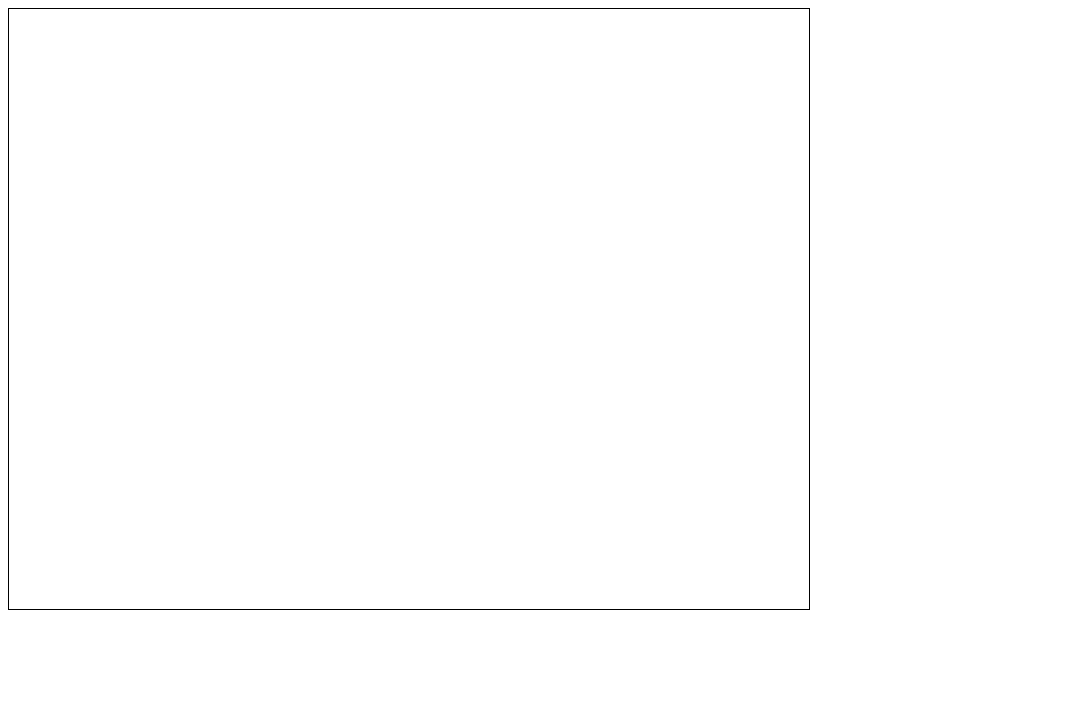
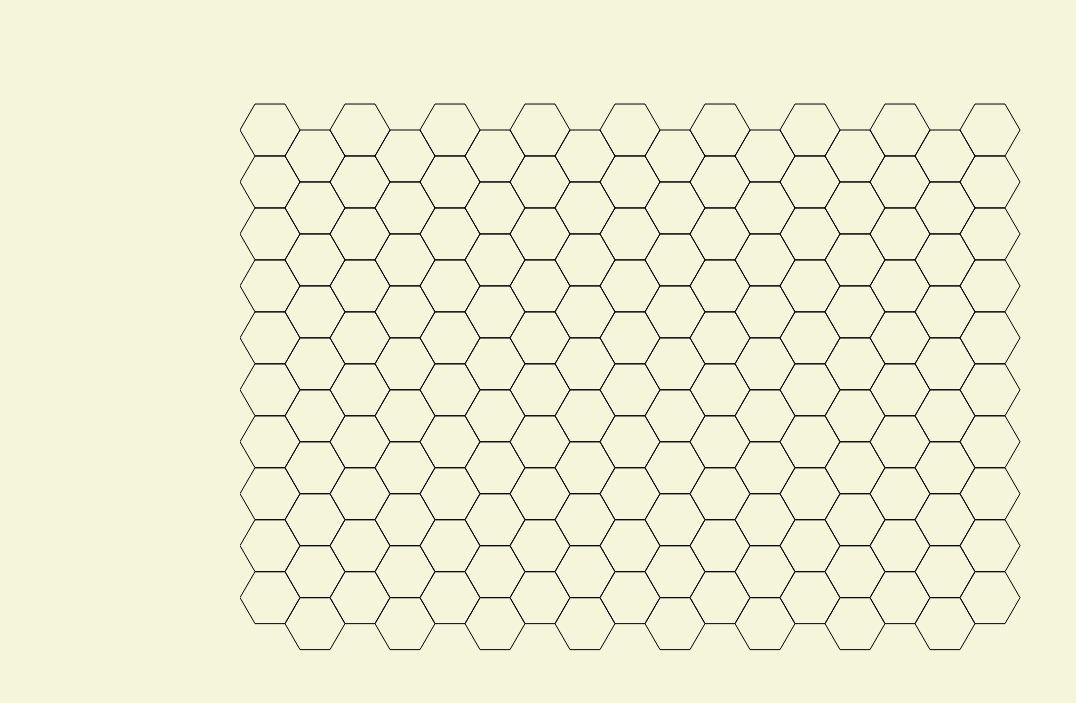
Before and after one commit to TheRealHeli4m/RCade, a website: page index.html in a window 1280 px wide. Shown: the whole page, without its empty margins (0-1076 px from the left). Drawn offline with Linux system fonts and the light colour scheme.

Commit message:
feat: hexagonal grid

```diff
--- a/index.html
+++ b/index.html
@@ -1,5 +1,33 @@
 <!doctype html>
-<canvas width="800" height="600" style="border: 1px solid"></canvas>
+<head>
+    <style>
+        html, body {
+            overflow: hidden;
+            margin: 0;
+            padding: 0;
+            width: 100%;
+            height: 100%;
+        }
+
+        body {
+            display: flex;
+            justify-content: center;
+            align-items: center;
+            background: #F5F5DC;
+        }
+
+        canvas {
+            background: #F5F5DC;
+            display: block;
+            border: none !important;
+            outline: none;
+        }
+
+    </style>
+</head>
+<body>
+    <canvas width="800" height="600" style="border: 1px solid"></canvas>
+</body>
 <script>
     const canvas = document.querySelector("canvas");
     const ctx = canvas.getContext("2d");
@@ -7,10 +35,20 @@
     const others = {};
     const socket = new WebSocket(location.origin.replace("http", "ws"));
 
+    const getRandomColor = () => {
+        const r = Math.floor(Math.random() * 256);
+        const g = Math.floor(Math.random() * 256);
+        const b = Math.floor(Math.random() * 256);
+
+        return `rgb(${r}, ${g}, ${b})`;
+    }
+
+    const dotColour = getRandomColor();
+
     canvas.addEventListener("pointermove", (e) => {
         const positionData = {
             type: "UPDATE_POSITION",
-            payload: { id: me, x: e.offsetX, y: e.offsetY }
+            payload: { id: me, x: e.offsetX, y: e.offsetY, colour: dotColour },
         }
         if (socket.readyState !== WebSocket.OPEN) return;
         socket.send(JSON.stringify(positionData));
@@ -29,8 +67,8 @@
                     if (socket.readyState !== WebSocket.OPEN) return;
                     socket.send(JSON.stringify(identifier));
                 case "UPDATE_POSITION":
-                    const { id, x, y } = data.payload;
-                    others[id] = { x, y };
+                    const { id, x, y, colour } = data.payload;
+                    others[id] = { x, y, colour };
                     break;
                 case "DELETE_DISCONNECTED_ID":
                     const { deleteID } = data.payload;
@@ -45,12 +83,39 @@
 
     function draw() {
         ctx.clearRect(0, 0, canvas.width, canvas.height);
-        for (const { x, y } of Object.values(others)) {
+        drawOtherPlayers()
+        drawGrid(canvas.width, canvas.height);
+        requestAnimationFrame(draw);
+    }
+
+    function drawOtherPlayers() {
+        for (const { x, y, colour } of Object.values(others)) {
             ctx.beginPath();
-            ctx.arc(x, y, 10, 0, Math.PI * 2);
+            ctx.arc(x, y, 5, 0, Math.PI * 2);
+            ctx.fillStyle = colour;
             ctx.fill();
         }
-        requestAnimationFrame(draw);
     }
+
+    const a = 2 * Math.PI / 6;
+    const r = 30;
+
+    function drawGrid(width, height) {
+        for (let y = r; y + r * (1 + Math.sin(a)) < height; y += r * Math.sin(a)) {
+            for (let x = r, j = 0; x + r < width; x += r * (1 + Math.cos(a)), y += (-1) ** j++ * r * Math.sin(a)) {
+                drawHexagon(x, y);
+            }
+        }
+    }
+
+    function drawHexagon(x, y) {
+        ctx.beginPath();
+        for (var i = 0; i < 6; i++) {
+            ctx.lineTo(x + r * Math.cos(a * i), y + r * Math.sin(a * i));
+        }
+        ctx.closePath();
+        ctx.stroke();
+    }
+
     draw();
 </script>
```
